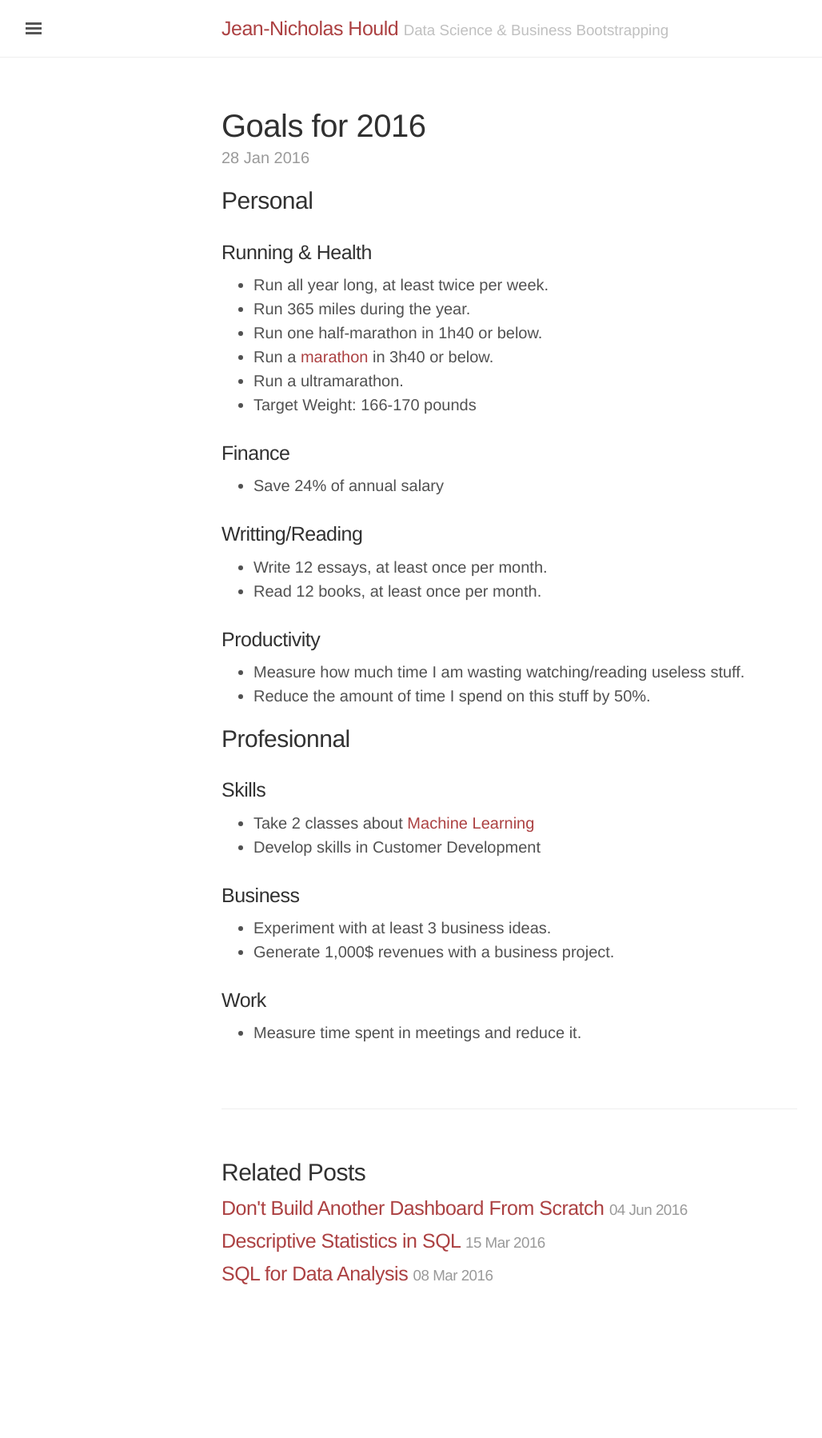
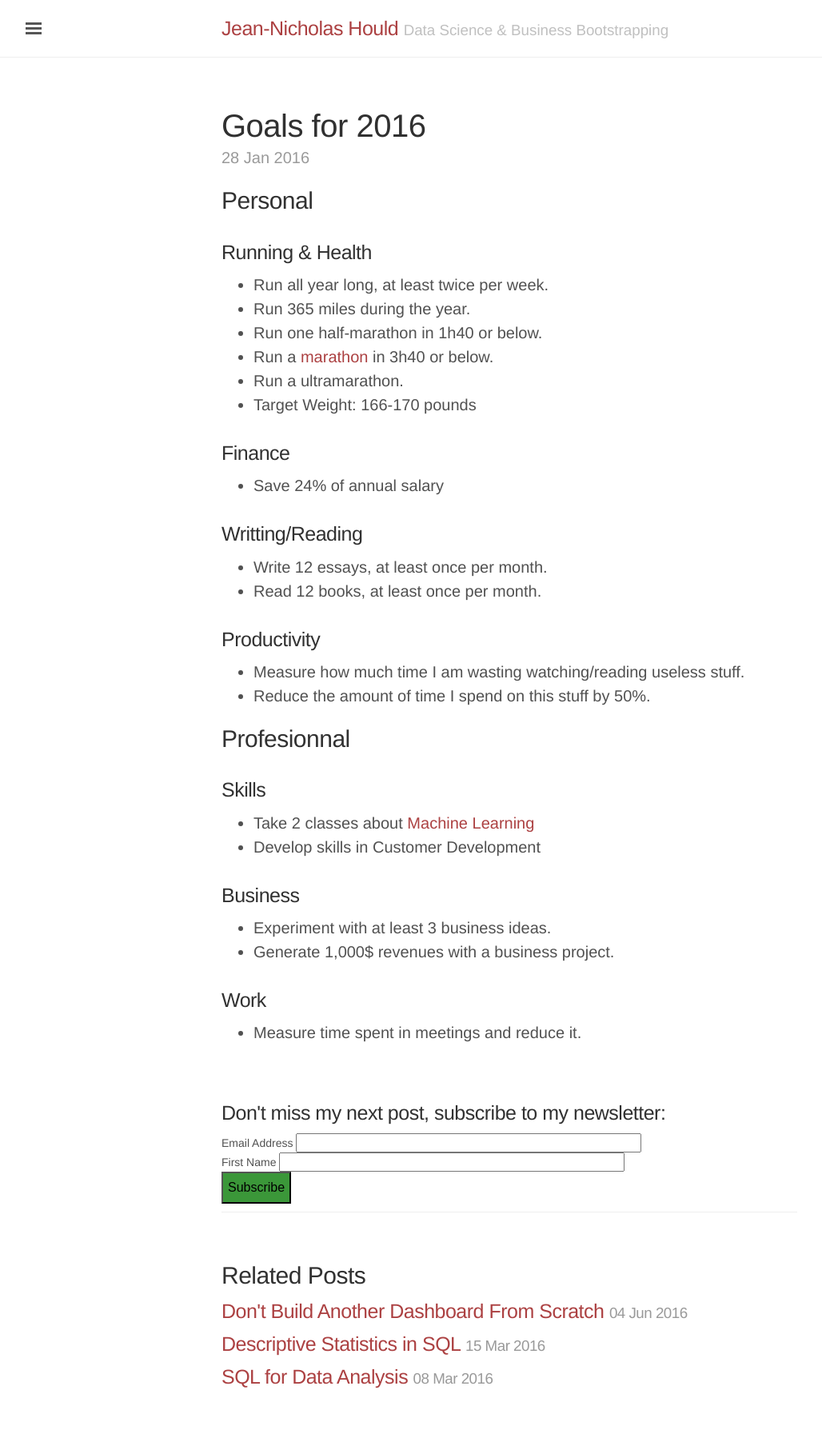
Before and after one commit to nickhould/nickhould.github.io, a Jekyll site: the page built from _posts/2016-01-28-goals-for-2016.md, in a window 1280 px wide. Shown: the whole page at 80% size, without its empty margins (3-1031 px from the left). Built offline with Jekyll 4.4.1, drawn with Linux system fonts in a browser that asks for light colours; nearby versions of some CDN libraries; a script that is not in the unit is left out; comment, search, counter and statistics services are not loaded; before the commit the page ends 1668 px from its top, so only the background shows below that.

Commit message:
Add mailchimp footer form

```diff
--- a/_includes/head.html
+++ b/_includes/head.html
@@ -15,9 +15,14 @@
   </title>
 
   <!-- CSS -->
+  <link href="//cdn-images.mailchimp.com/embedcode/classic-10_7.css" rel="stylesheet" type="text/css">
+  <style type="text/css">
+    #mc_embed_signup{background:#fff; clear:left; font:14px Helvetica,Arial,sans-serif; }
+  </style>
   <link rel="stylesheet" href="{{ site.baseurl }}/public/css/poole.css">
   <link rel="stylesheet" href="{{ site.baseurl }}/public/css/syntax.css">
   <link rel="stylesheet" href="{{ site.baseurl }}/public/css/lanyon.css">
+  <link rel="stylesheet" href="{{ site.baseurl }}/public/css/custom.css">
   <link rel="stylesheet" href="https://fonts.googleapis.com/css?family=PT+Serif:400,400italic,700%7CPT+Sans:400">
 
   <!-- Icons -->
--- /dev/null
+++ b/_includes/mailchimp_post_footer.html
@@ -0,0 +1,23 @@
+<div id="mc_embed_signup">
+<form action="//jeannicholashould.us13.list-manage.com/subscribe/post?u=f98358fa7b393f00b5971b267&amp;id=245385350b" method="post" id="mc-embedded-subscribe-form" name="mc-embedded-subscribe-form" class="validate" target="_blank" novalidate>
+    <div id="mc_embed_signup_scroll">
+  <h3>Don't miss my next post, subscribe to my newsletter:</h3>
+<div class="mc-field-group">
+  <label for="mce-EMAIL">Email Address</label>
+  <input type="email" value="" name="EMAIL" class="required email" id="mce-EMAIL">
+</div>
+<div class="mc-field-group">
+  <label for="mce-FNAME">First Name </label>
+  <input type="text" value="" name="FNAME" class="" id="mce-FNAME">
+</div>
+  <div id="mce-responses" class="clear">
+    <div class="response" id="mce-error-response" style="display:none"></div>
+    <div class="response" id="mce-success-response" style="display:none"></div>
+  </div>    <!-- real people should not fill this in and expect good things - do not remove this or risk form bot signups-->
+    <div style="position: absolute; left: -5000px;" aria-hidden="true"><input type="text" name="b_f98358fa7b393f00b5971b267_245385350b" tabindex="-1" value=""></div>
+    <div class="clear"><input type="submit" value="Subscribe" name="subscribe" id="mc-embedded-subscribe" class="button"></div>
+    </div>
+</form>
+</div>
+<script type='text/javascript' src='//s3.amazonaws.com/downloads.mailchimp.com/js/mc-validate.js'></script><script type='text/javascript'>(function($) {window.fnames = new Array(); window.ftypes = new Array();fnames[0]='EMAIL';ftypes[0]='email';fnames[1]='FNAME';ftypes[1]='text';fnames[2]='LNAME';ftypes[2]='text';}(jQuery));var $mcj = jQuery.noConflict(true);</script>
+<!--End mc_embed_signup-->
--- a/_layouts/post.html
+++ b/_layouts/post.html
@@ -7,6 +7,8 @@
   <span class="post-date">{{ page.date | date_to_string }}</span>
   {{ content }}
 </div>
+
+{% include mailchimp_post_footer.html %}
 
 <div class="related">
   <h2>Related Posts</h2>
--- /dev/null
+++ b/public/css/custom.css
@@ -0,0 +1,30 @@
+#mc_embed_signup {
+  background:#fff;
+  clear:left;
+  font-family: 'Avenir Next', Helvetica, Arial, sans-serif;
+  font-size: 14px;
+}
+
+#mc_embed_signup .button {
+  background-color: #3b9739;
+  height: 40px;
+  font-size: 16px;
+}
+
+#mc_embed_signup .button:hover {
+  background-color: #2f792e;
+}
+
+#mc_embed_signup form {
+  padding: 10px 0 10px 0;
+}
+
+#mc_embed_signup .mc-field-group input {
+  width: 60%;
+  font-family: 'Avenir Next', Helvetica, Arial, sans-serif;
+  font-size: 16px;
+}
+
+.page, .post {
+  margin-bottom: 1.5em;
+}
```
